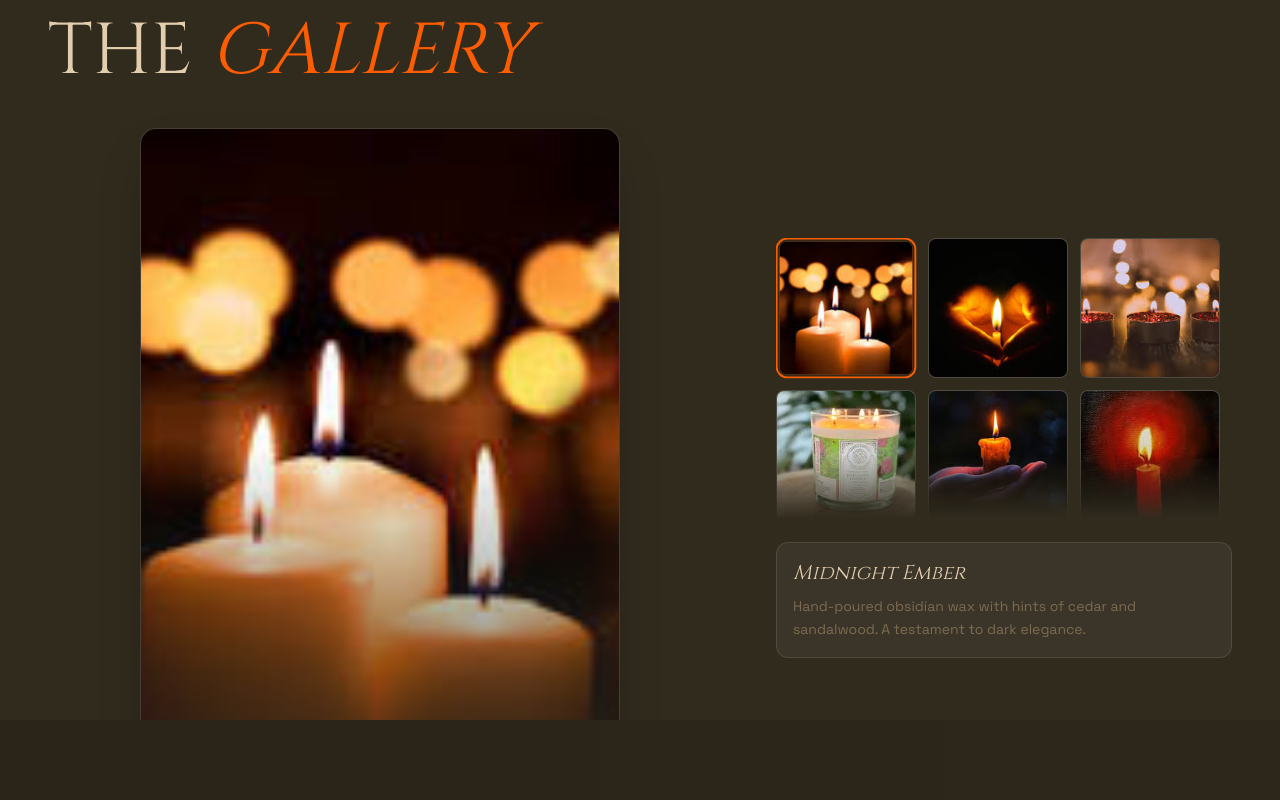
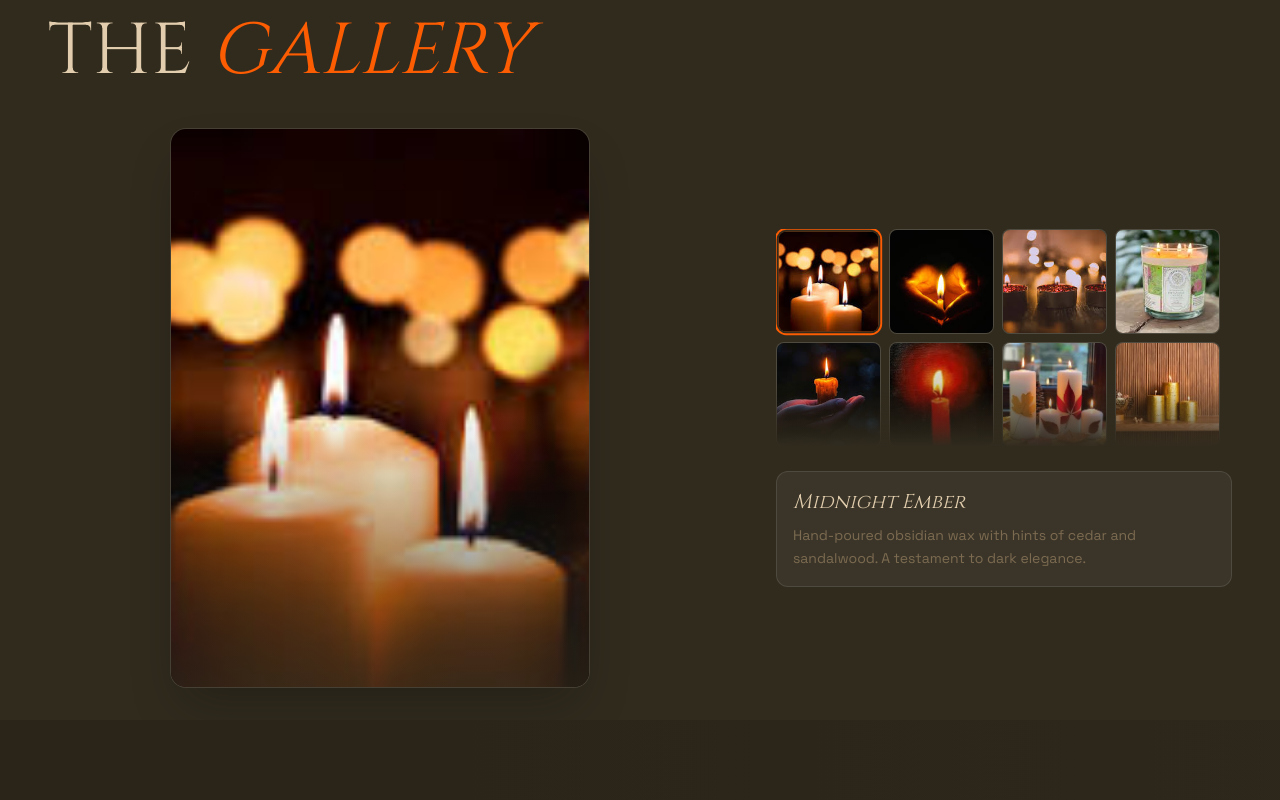
Before and after one commit to yashasvi9199/belle-flamz, a React (Vite) app: page / in a window 1280 px wide. Shown: the part 880-1680 px from the top of the page. Built offline with nearby package versions, Linux system fonts and the light colour scheme.

Commit message:
style: reduced gallery preview and grid image sizes

```diff
--- a/components/sections/Projects.tsx
+++ b/components/sections/Projects.tsx
@@ -48,7 +48,7 @@ const Gallery = () => {
         <div className="grid grid-cols-1 lg:grid-cols-12 gap-8 lg:gap-16 items-center">
           {/* Left Panel - Portrait Preview Only */}
           <ConvergenceWrapper className="lg:col-span-7 flex justify-center" staggerIndex={1}>
-            <div className="w-full max-w-[480px] relative">
+            <div className="w-full max-w-[420px] relative">
               <div className="aspect-[3/4] bg-white/5 rounded-2xl overflow-hidden relative group border border-white/5 shadow-2xl">
                 <img
                   key={selectedImage.src}
@@ -83,7 +83,7 @@ const Gallery = () => {
             <div className="relative">
               <div
                 ref={gridRef}
-                className={`grid grid-cols-3 gap-3 ${
+                className={`grid grid-cols-4 gap-2 ${
                   showScrollbar
                     ? 'max-h-[280px] overflow-y-auto pr-3 scrollbar-thin scrollbar-thumb-magma scrollbar-track-white/5'
                     : ''
```
Also changed, not shown: 1 other file (tests, documents, lock files or other folders).
